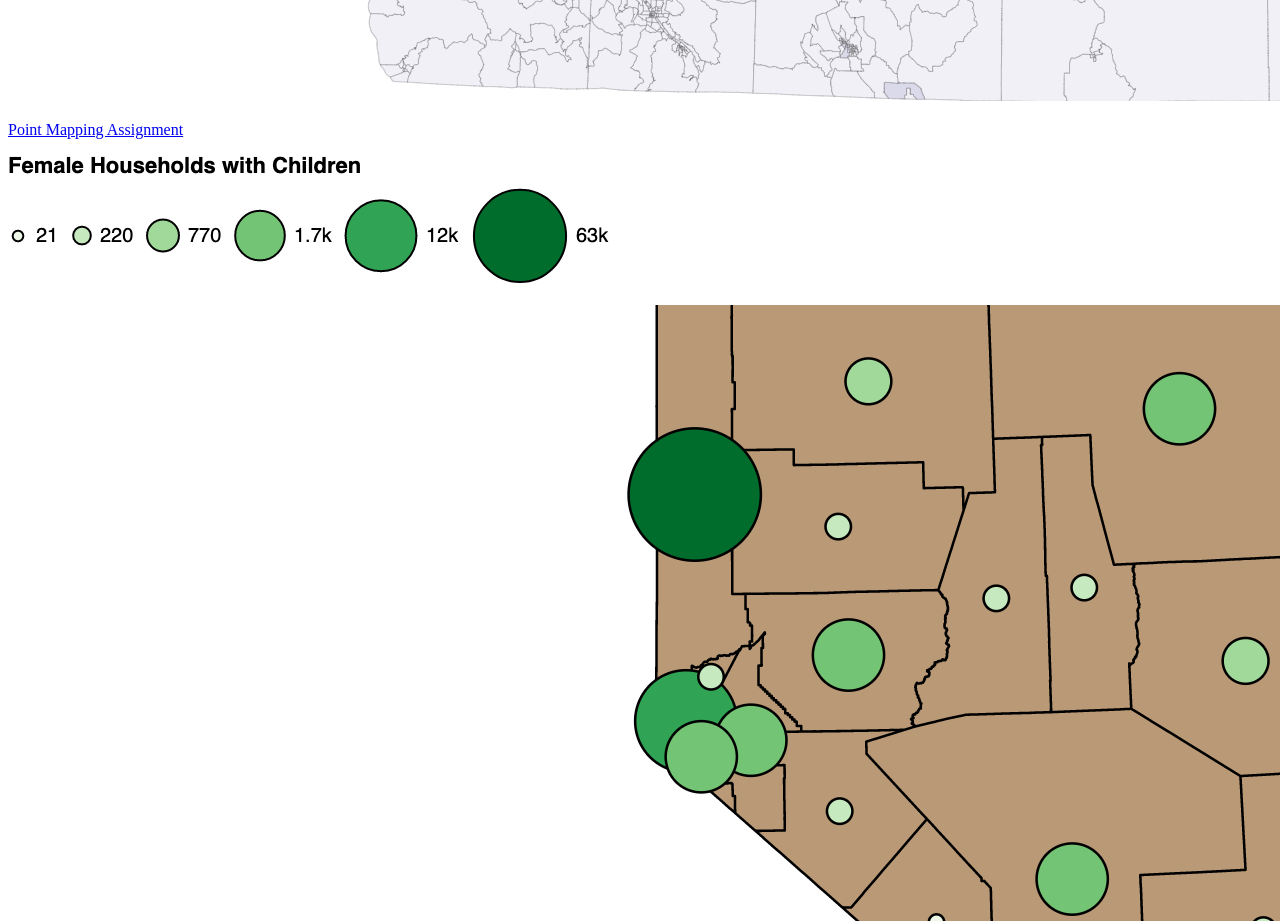
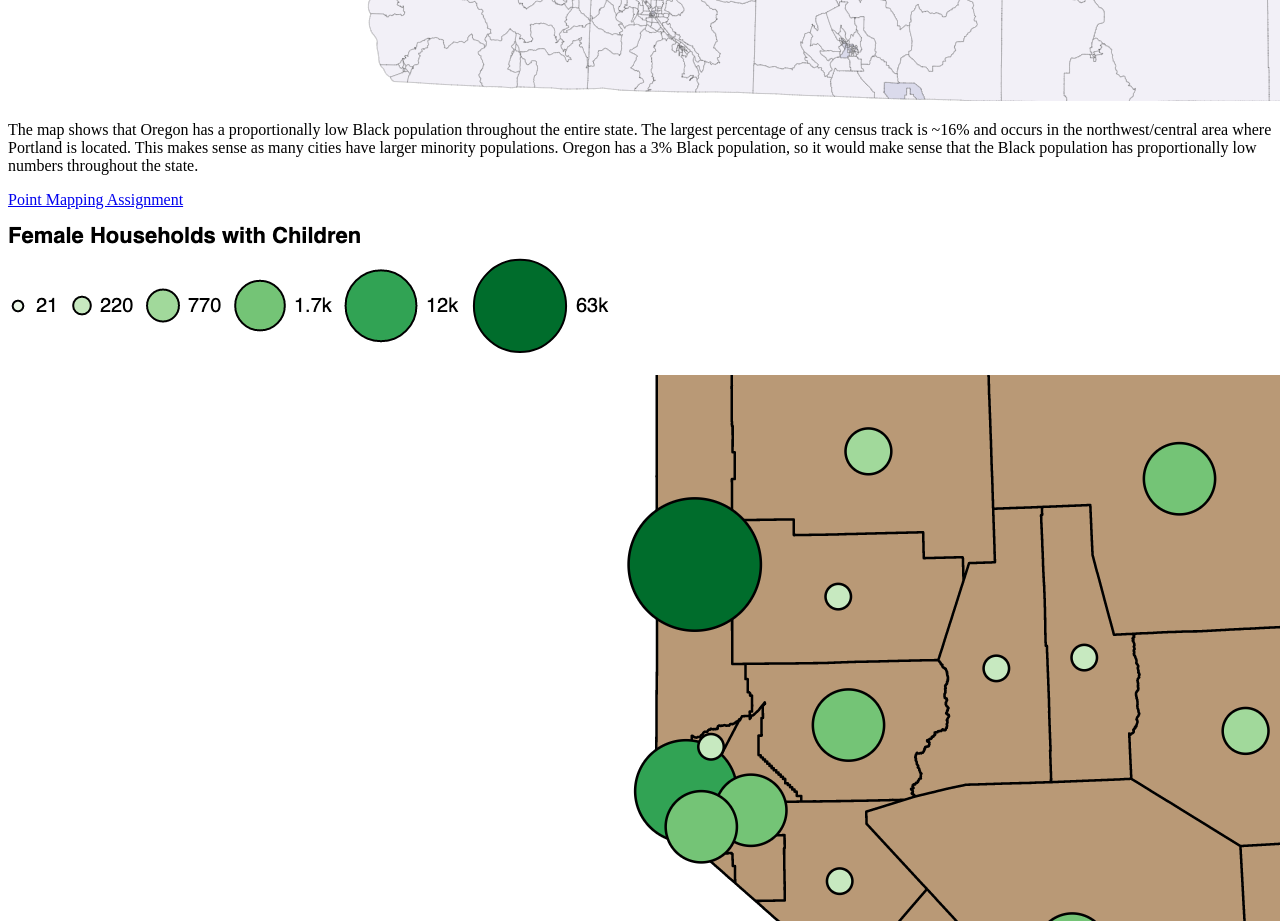
Before and after one commit to geog3540/Geographic-Visualization-2021---Maddie-Gulick, a plain HTML site: page index.html in a window 1280 px wide. Shown: the part 1240-2161 px from the top of the page. Drawn offline with Linux system fonts and the light colour scheme.

Commit message:
choropleth description test

```diff
--- a/index.html
+++ b/index.html
@@ -11,6 +11,7 @@
   <p> This portfolio contains the assignments completed during the spring 2021 term of Geographic Visualization </p>
   <p> <a href="https://observablehq.com/@21mgulick/choropleth-mapping-gulick"> Choropleth Mapping Assignment </a> </p>
   <p> <img src="choropleth.png"/> </p>
+  <p> The map shows that Oregon has a proportionally low Black population throughout the entire state. The largest percentage of any census track is ~16% and occurs in the northwest/central area where Portland is located. This makes sense as many cities have larger minority populations. Oregon has a 3% Black population, so it would make sense that the Black population has proportionally low numbers throughout the state. </p>
   <p> <a href="https://observablehq.com/@21mgulick/graduated-symbol-mapping"> Point Mapping Assignment </a> </p>
   <p> <img src="symbolLegend.png"/> </p>
   <p> <img src="graduatedSymbols.png"/> </p>
```
